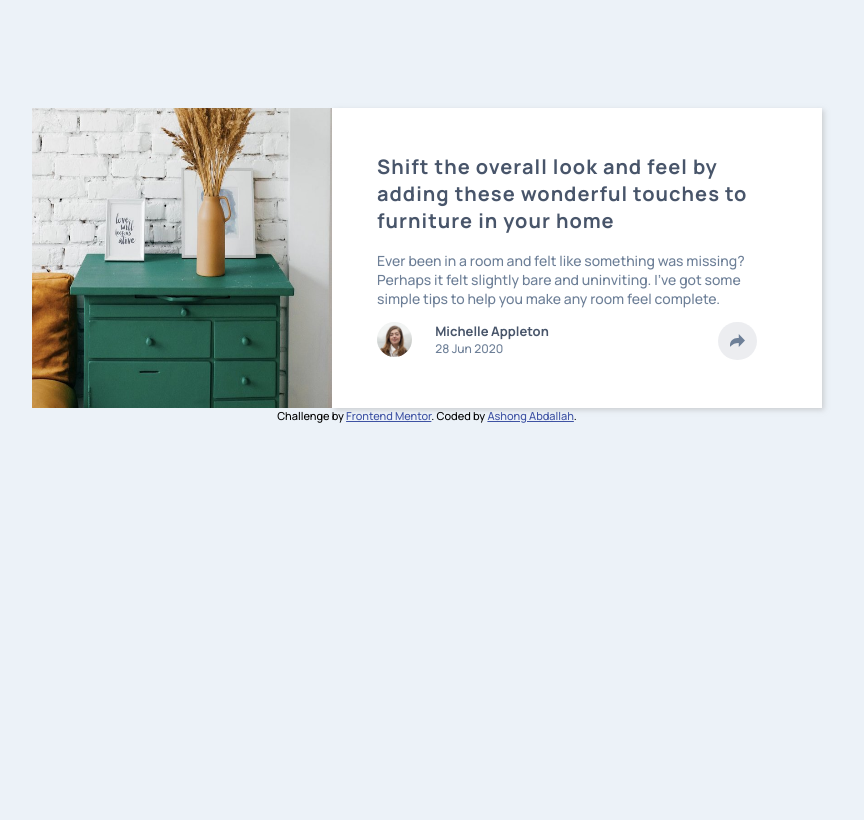
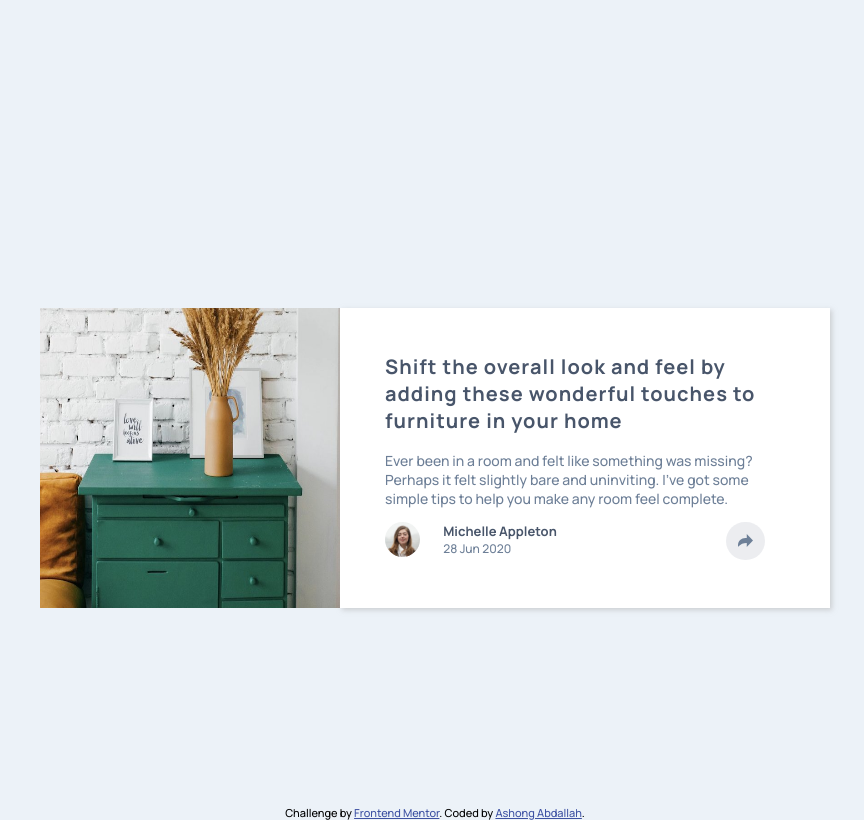
Before and after one commit to AshongAbdallah06/article-preview-component-master, a plain HTML site: page index.html in a window 1280 px wide. Shown: the whole page, without its empty margins (213-1077 px from the left). Drawn offline with Linux system fonts and the light colour scheme.

Commit message:
Center page

```diff
--- a/styles/index.css
+++ b/styles/index.css
@@ -4,6 +4,12 @@ body {
     background-color: hsl(210, 46%, 95%);
     font-family: "Manrope", sans-serif;
     /* padding-bottom: 200px; */
+    width: 100vw;
+    height: 100vh;
+    display: flex;
+    flex-direction: column;
+    justify-content: center;
+    align-items: center;
 }
 
 main {
@@ -138,12 +144,10 @@ main {
 
 .attribution {
     font-size: 11px;
-    /* position: fixed; */
-    bottom: 20px;
-    right: 0;
-    left: 0;
-    text-align: center;
+    position: absolute;
+    bottom: -20px;
 }
+
 .attribution a { color: hsl(228, 45%, 44%); }
 
 
```
